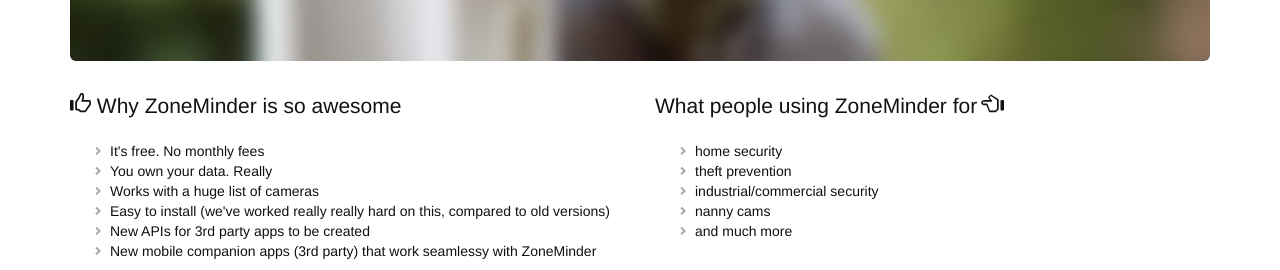
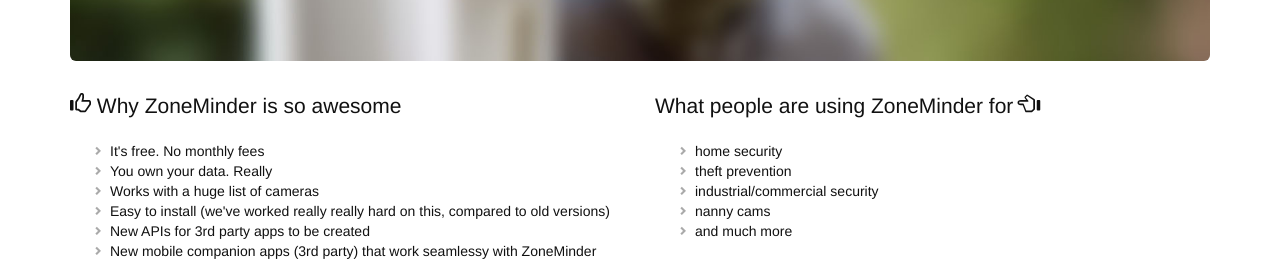
Before and after one commit to ZoneMinder/zoneminder.github.io, a Jekyll site: the page built from index.html, in a window 1280 px wide. Shown: the part 405-675 px from the top of the page. Built offline with Jekyll 4.4.1, drawn with Linux system fonts in a browser that asks for light colours; nearby versions of some CDN libraries; comment, search, counter and statistics services are not loaded.

Commit message:
typo fix

```diff
--- a/index.html
+++ b/index.html
@@ -28,7 +28,7 @@ permalink: /
 		</p>
 	</div>
 	<div class="col-md-6">
-		<div class="caption"><p class="lead">What people using ZoneMinder for <span class="glyphicon glyphicon-hand-left"></span></p></div>
+		<div class="caption"><p class="lead">What people are using ZoneMinder for <span class="glyphicon glyphicon-hand-left"></span></p></div>
 		<p>
 
 
```
